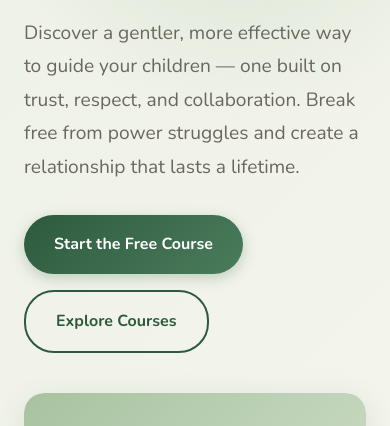
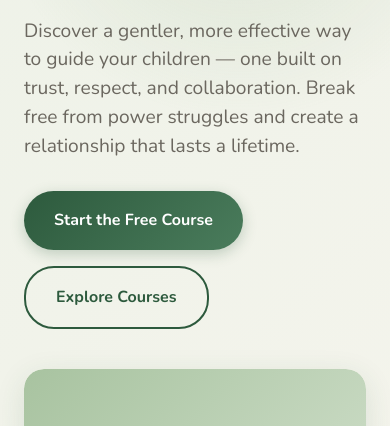
Before and after one commit to MeaningfulIdeas/meaningfulideas, a website: page index.html in a window 390 px wide. Shown: the part 353-779 px from the top of the page. Drawn offline with nearby package versions, Linux system fonts and the light colour scheme.

Commit message:
Tighten homepage mobile line spacing

```diff
--- a/css/styles.css
+++ b/css/styles.css
@@ -1344,7 +1344,7 @@ img {
   .home-readability-preview p {
     font-size: 1.5rem;
     color: #171717;
-    line-height: 1.75;
+    line-height: 1.5;
   }
 
   .home-readability-preview .cta-banner p {
```
